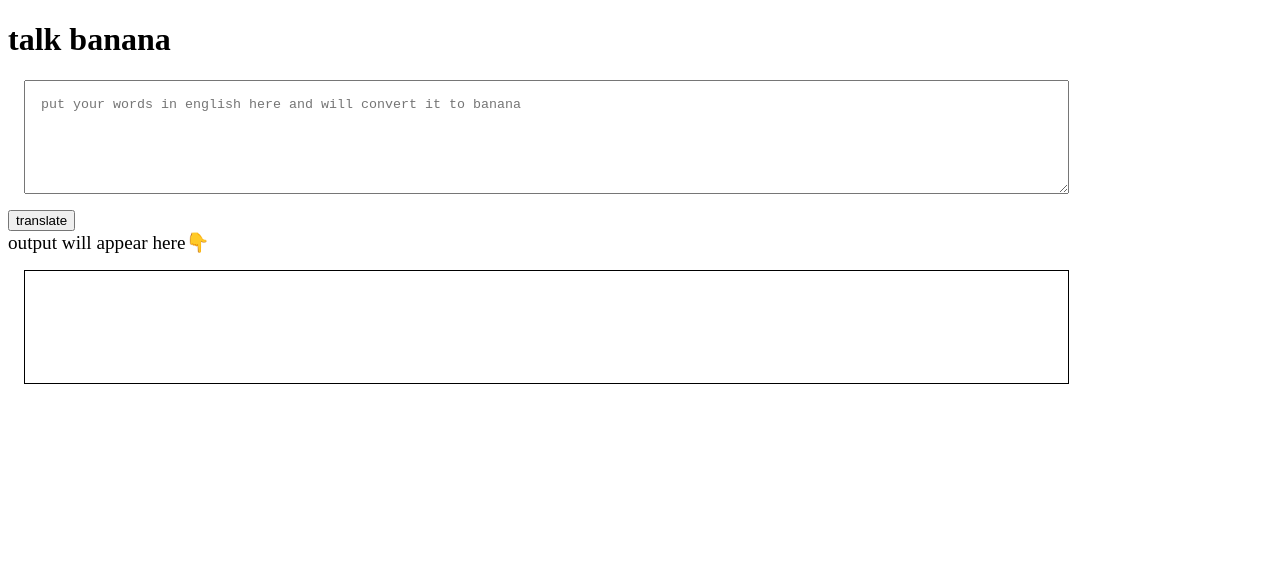
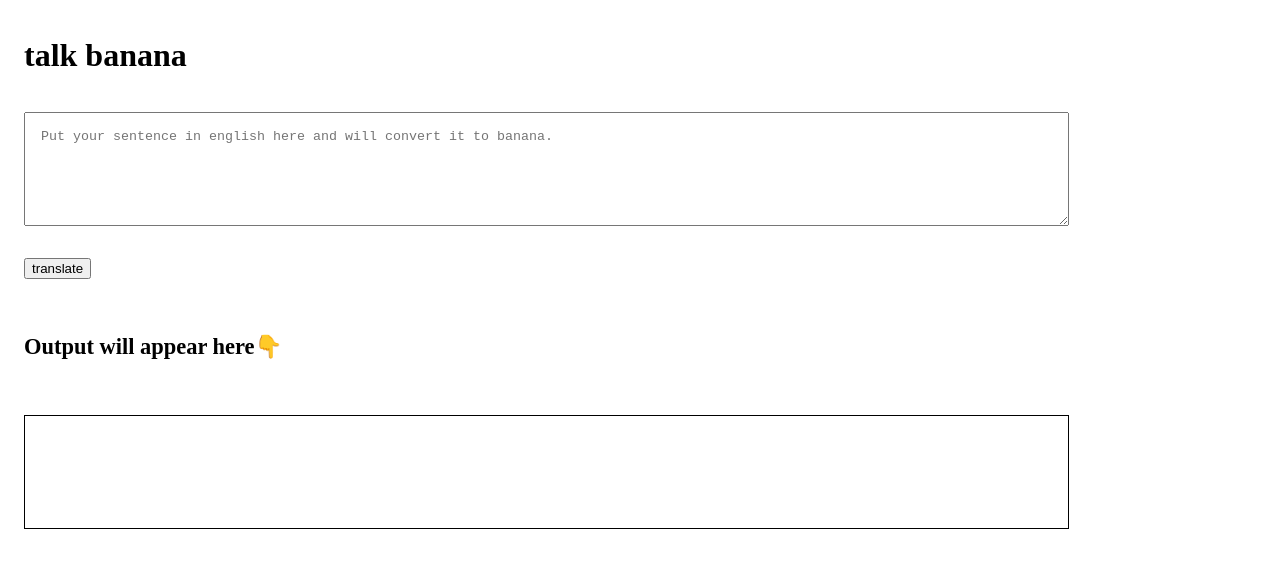
Before and after one commit to rachana-c-s/banana-speak, a plain HTML site: page index.html in a window 1280 px wide. Drawn offline with Linux system fonts and the light colour scheme.

Commit message:
jsapp.updated

```diff
--- a/index.html
+++ b/index.html
@@ -21,7 +21,25 @@
             width: 80%;
             border: 1px solid black;
         }
+
+        h1{
+            padding: 1rem;
+        }
+
+        div{
+            padding: 1rem;
+        }
+
+        button{
+            margin: 1rem;
+        }
+
+
+
+
+
     </style>
+
 
 
 </head>
@@ -30,10 +48,10 @@
     <h1>talk banana</h1>
 
     <textarea id="txt-input"
-     placeholder="put your words in english here and will convert it to banana"></textarea>
+     placeholder="Put your sentence in english here and will convert it to banana."></textarea>
     <button id="btn-translate">translate</button>
 
-    <div style="font-size: larger;">output will appear here👇</div>
+    <div style="font-size: larger;"> <h3>Output will appear here👇</h3></div>
     <div id="output"></div>
 
     <script src="app.js" type="text/javascript"> </script>
```
